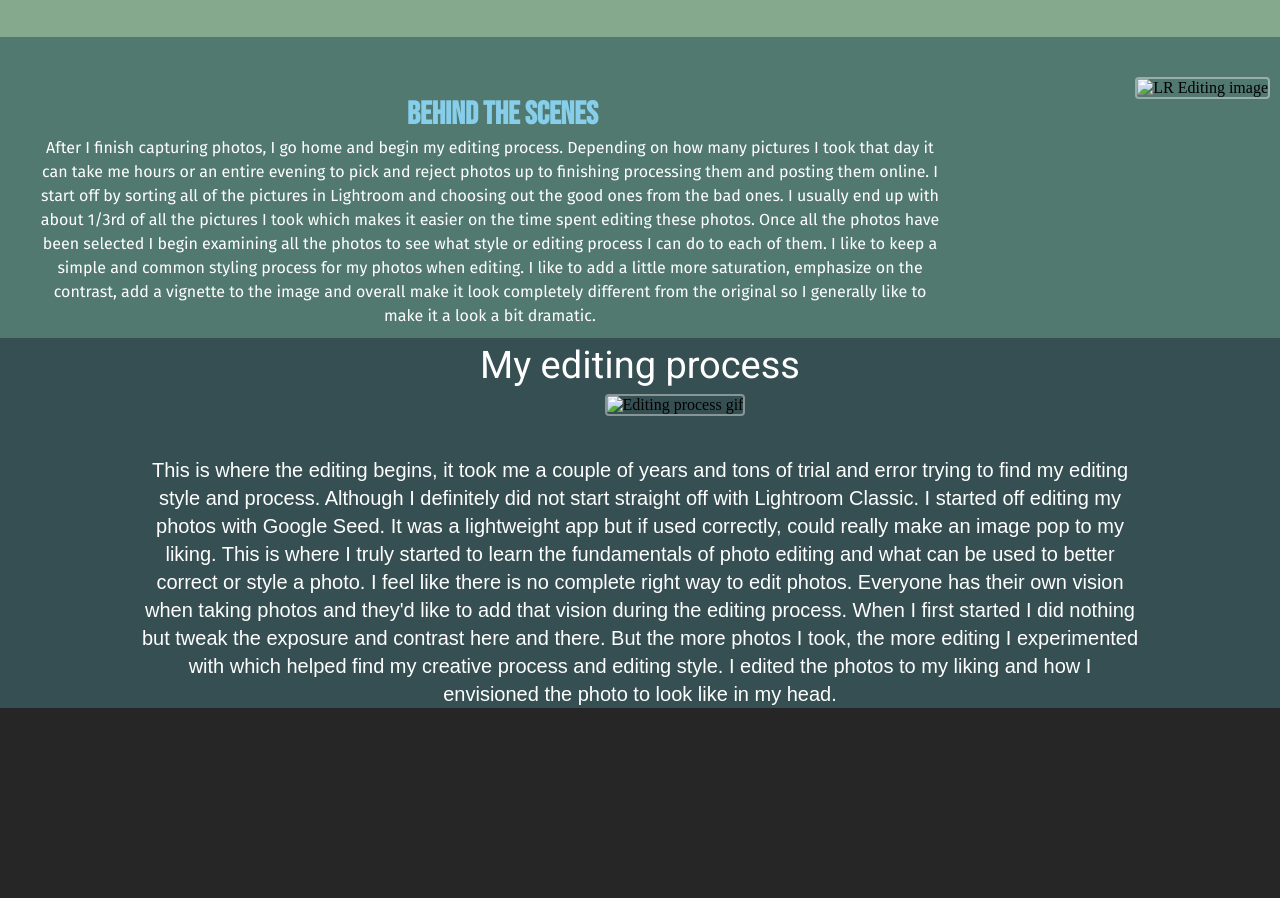
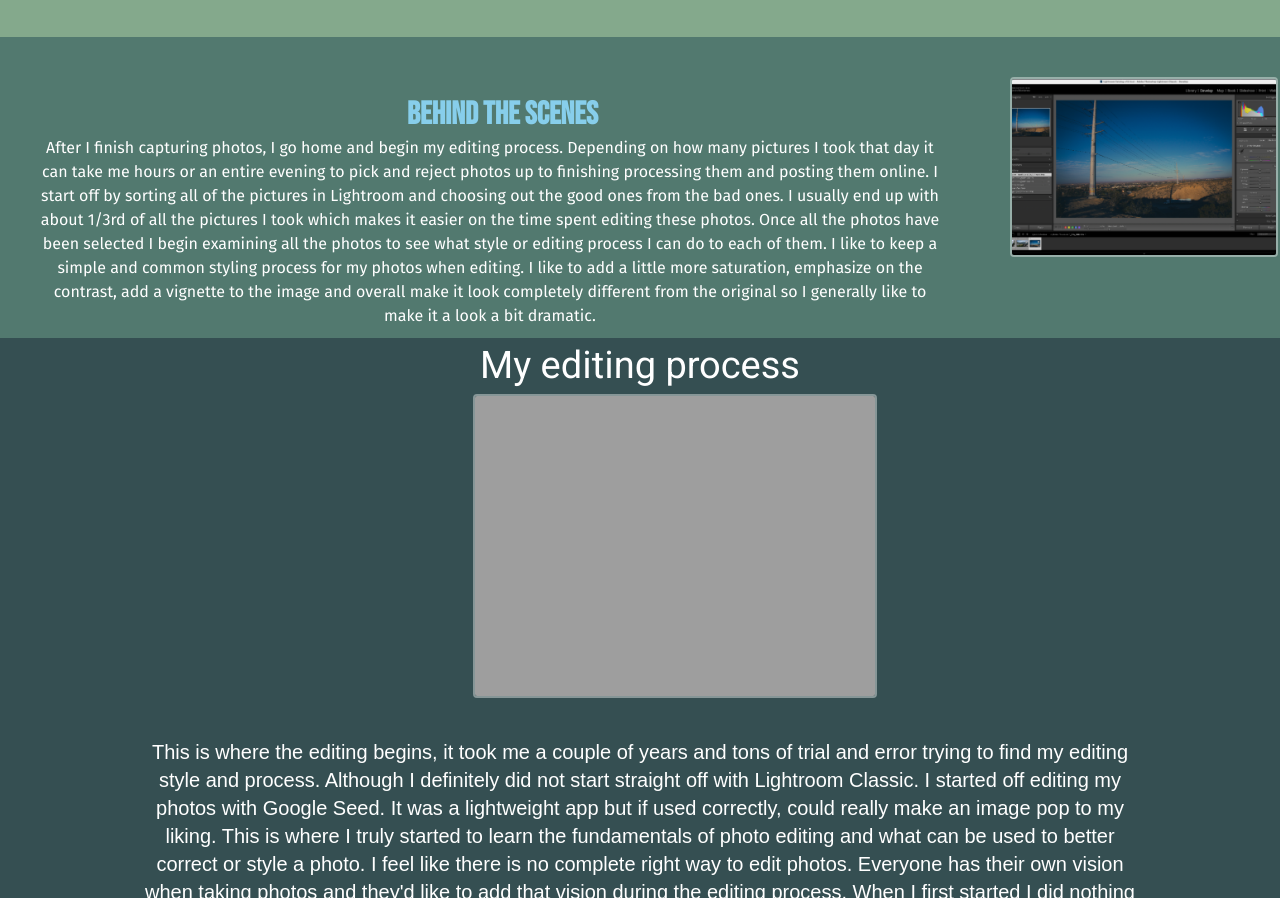
Before and after one commit to Algebruhm9/Edensphotography, a plain HTML site: page pages/portfolio.html in a window 1280 px wide. Shown: the part 1669-2567 px from the top of the page. Before the commit the page ends 2377 px from the top, so only its background shows below. Drawn offline with Linux system fonts and the light colour scheme; the site is published under a folder, as on GitHub Pages, so addresses that start at the root find nothing; a web font is replaced by a local one.

Commit message:
Even more bug fixes

```diff
--- a/pages/portfolio.html
+++ b/pages/portfolio.html
@@ -96,13 +96,13 @@
                 look completely different from the original so I generally like to make it a look a bit dramatic.
             </div>
             <div>
-                <img src="/images/BTS-Editing.png" alt="LR Editing image" class="photographs">
+                <img src="../images/BTS-Editing.png" alt="LR Editing image" class="photographs">
             </div>
         </div>
     </div>
     <div class="container2">
         <div class="header2">My editing process</div>
-        <img src="/images/BTSEdits.gif"  alt="Editing process gif" class="photographs">
+        <img src="../images/BTSEdits.gif"  alt="Editing process gif" class="photographs">
         <p id="p2">This is where the editing begins, it took me a couple of years and tons of trial and error trying to find my editing style and process.
             Although I definitely did not start straight off with Lightroom Classic. I started off editing my photos with Google Seed. It was a
             lightweight app but if used correctly, could really make an image pop to my liking. This is where I truly started to learn the
```
